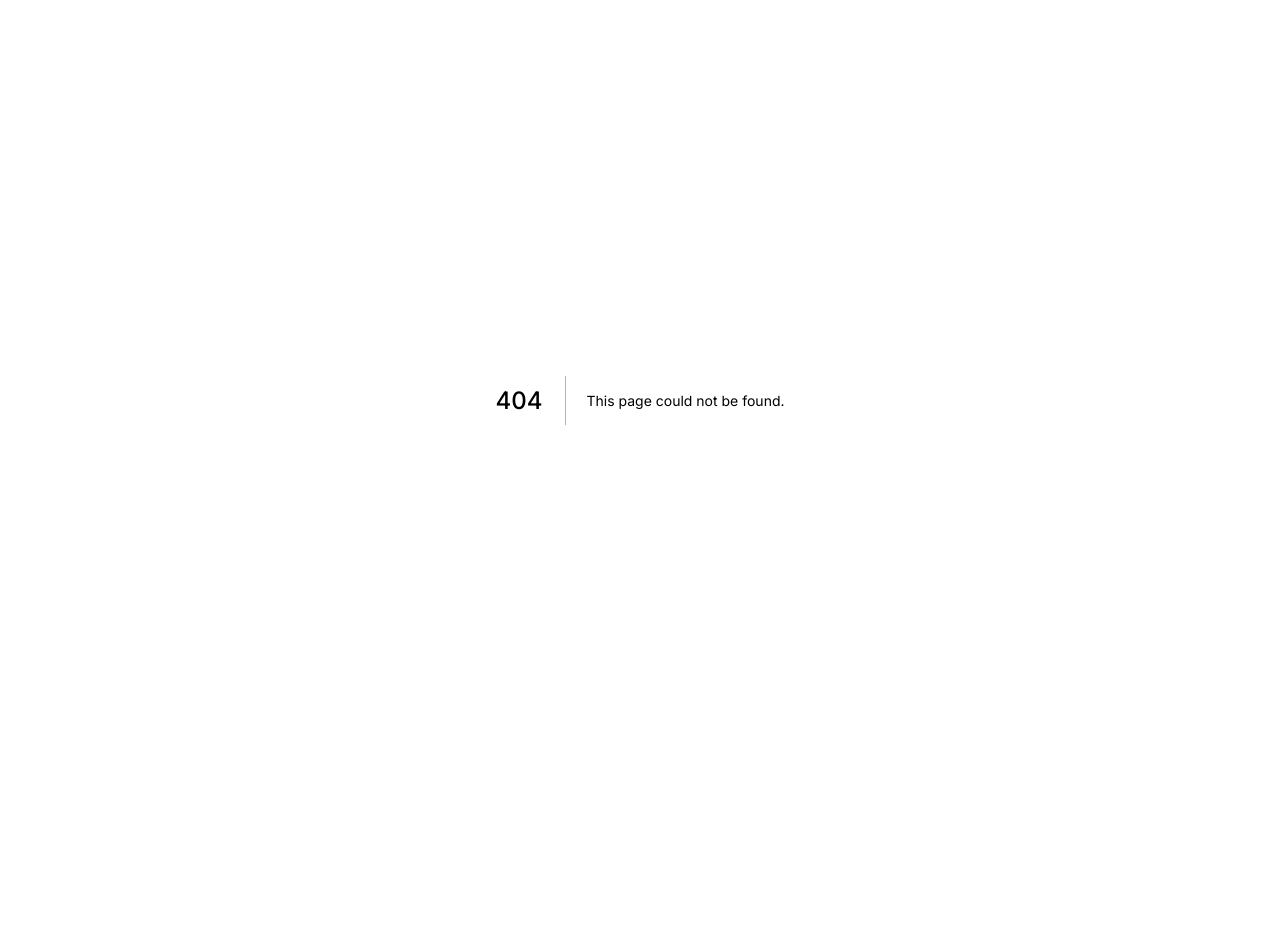
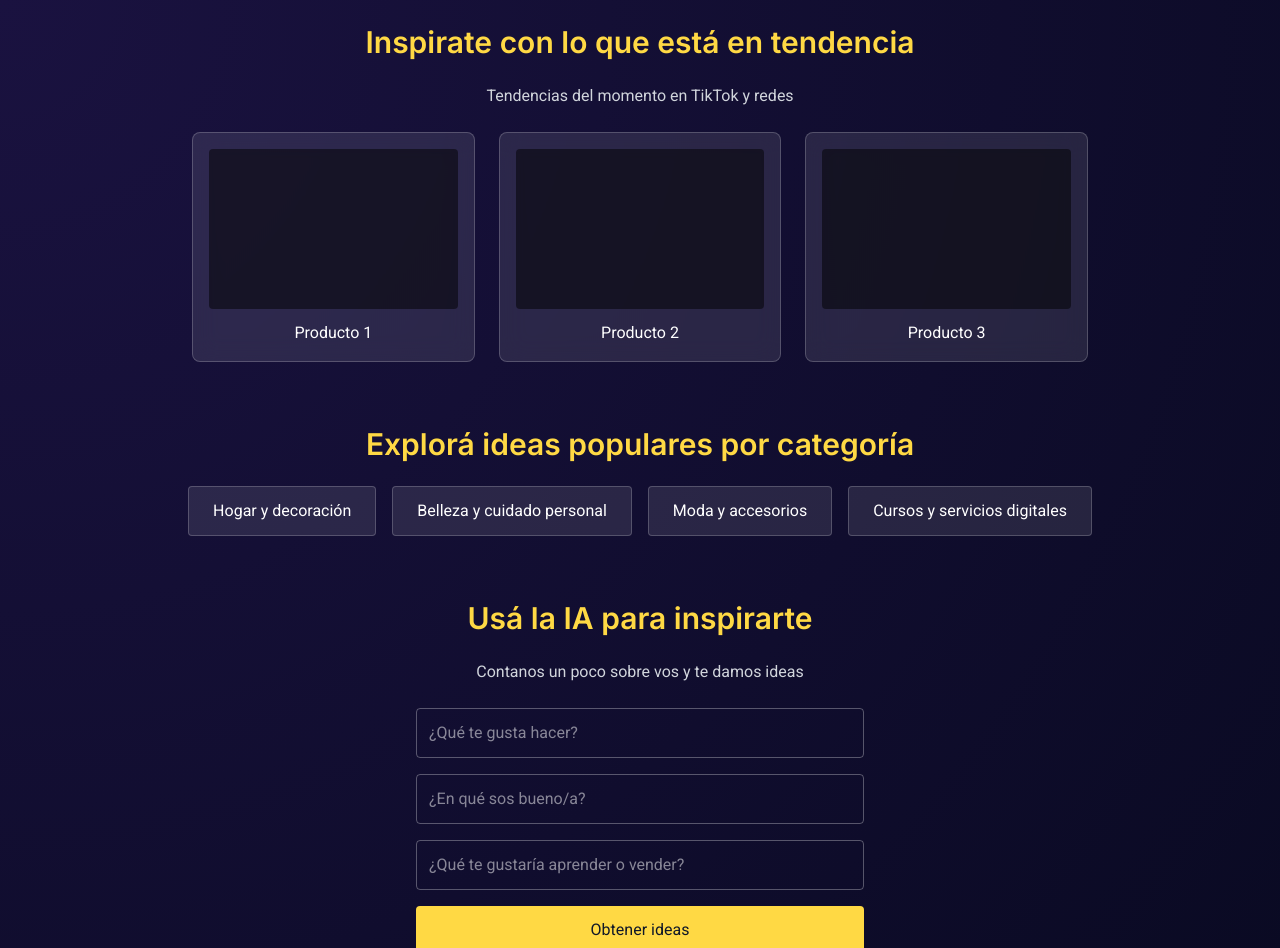
Before and after one commit to santiolivoo/DIGITALNEST, a Next.js app: page /inspiracion in a window 1280 px wide. Before the commit this address had no page. Shown: the top 948 px of the page. Before the commit the page ends 800 px from the top, so only its background shows below. Built offline with nearby package versions, Linux system fonts and the light colour scheme.

Commit message:
commit 9/7 13:13 agregado portal de inspiraciones

```diff
--- /dev/null
+++ b/src/app/inspiracion/page.tsx
@@ -0,0 +1,79 @@
+'use client'
+
+export default function InspiracionPage() {
+  return (
+    <div className="min-h-screen p-6 space-y-16 text-white">
+      {/* Sección 1 */}
+      <section className="space-y-6 text-center">
+        <h1 className="text-3xl font-semibold text-[#FFD944]">
+          Inspirate con lo que está en tendencia
+        </h1>
+        <p className="text-gray-300">Tendencias del momento en TikTok y redes</p>
+        <div className="grid grid-cols-1 sm:grid-cols-3 gap-6 max-w-4xl mx-auto">
+          {['Producto 1', 'Producto 2', 'Producto 3'].map((p) => (
+            <div
+              key={p}
+              className="bg-white/10 backdrop-blur-md p-4 rounded-lg border border-white/20"
+            >
+              {/* TODO: incrustar video o imagen real */}
+              <div className="h-40 bg-black/50 mb-3 rounded" />
+              <p className="text-center">{p}</p>
+            </div>
+          ))}
+        </div>
+      </section>
+
+      {/* Sección 2 */}
+      <section className="space-y-6 text-center">
+        <h2 className="text-3xl font-semibold text-[#FFD944]">
+          Explorá ideas populares por categoría
+        </h2>
+        <div className="flex flex-wrap justify-center gap-4">
+          {[
+            'Hogar y decoración',
+            'Belleza y cuidado personal',
+            'Moda y accesorios',
+            'Cursos y servicios digitales',
+          ].map((c) => (
+            <button
+              key={c}
+              className="px-6 py-3 bg-white/10 border border-white/20 rounded hover:bg-white/20"
+            >
+              {c}
+            </button>
+          ))}
+        </div>
+      </section>
+
+      {/* Sección 3 */}
+      <section className="space-y-6 text-center">
+        <h2 className="text-3xl font-semibold text-[#FFD944]">Usá la IA para inspirarte</h2>
+        <p className="text-gray-300">Contanos un poco sobre vos y te damos ideas</p>
+        <form className="space-y-4 max-w-md mx-auto">
+          <input
+            type="text"
+            placeholder="¿Qué te gusta hacer?"
+            className="w-full p-3 rounded bg-transparent border border-white/30"
+          />
+          <input
+            type="text"
+            placeholder="¿En qué sos bueno/a?"
+            className="w-full p-3 rounded bg-transparent border border-white/30"
+          />
+          <input
+            type="text"
+            placeholder="¿Qué te gustaría aprender o vender?"
+            className="w-full p-3 rounded bg-transparent border border-white/30"
+          />
+          {/* TODO: conectar con API para ideas personalizadas */}
+          <button
+            type="submit"
+            className="w-full bg-[#FFD944] text-gray-900 py-3 rounded hover:bg-yellow-300"
+          >
+            Obtener ideas
+          </button>
+        </form>
+      </section>
+    </div>
+  )
+}
--- a/src/app/onboarding/steps/Step1.tsx
+++ b/src/app/onboarding/steps/Step1.tsx
@@ -1,12 +1,18 @@
 'use client'
 import { useOnboardingStore } from '../useOnboardingStore'
+import { useRouter } from 'next/navigation'
 
 export default function Step1({ onNext }: { onNext: () => void }) {
   const setData = useOnboardingStore((s) => s.setData)
+  const router = useRouter()
 
   const handleSelect = (value: boolean) => {
     setData({ quiereVender: value })
-    onNext()
+    if (value) {
+      onNext()
+    } else {
+      router.replace('/inspiracion')
+    }
   }
 
   return (
```
